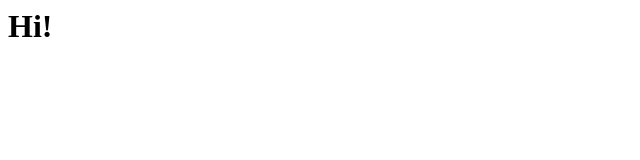
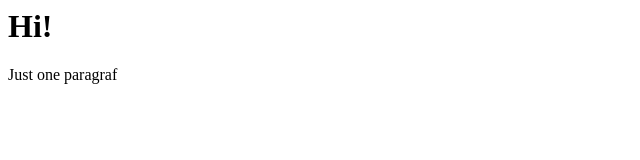
Before and after one commit to nadyaiva/first-project, a plain HTML site: page index.html in a window 1280 px wide. Shown: the full height of the page, 0-640 px from the left. Drawn offline with Linux system fonts and the light colour scheme.

Commit message:
Added tag p

```diff
--- a/index.html
+++ b/index.html
@@ -1 +1,2 @@
 <h1>Hi!</h1>
+<p>Just one paragraf</p>
```
